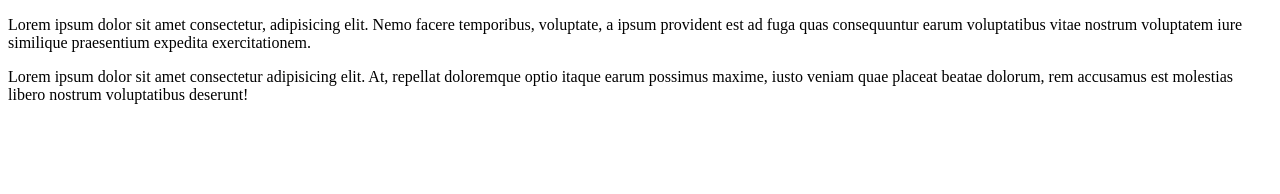
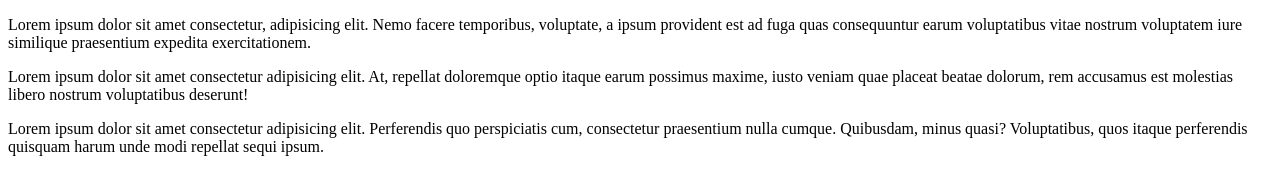
Before and after one commit to ahmedShaabankhallaf/App3, a plain HTML site: page index.html in a window 1280 px wide. Drawn offline with Linux system fonts and the light colour scheme.

Commit message:
first commit

```diff
--- a/index.html
+++ b/index.html
@@ -11,6 +11,9 @@
     <p>
         Lorem ipsum dolor sit amet consectetur adipisicing elit. At, repellat doloremque optio itaque earum possimus maxime, iusto veniam quae placeat beatae dolorum, rem accusamus est molestias libero nostrum voluptatibus deserunt!
     </p>
+    <p>
+        Lorem ipsum dolor sit amet consectetur adipisicing elit. Perferendis quo perspiciatis cum, consectetur praesentium nulla cumque. Quibusdam, minus quasi? Voluptatibus, quos itaque perferendis quisquam harum unde modi repellat sequi ipsum.
+    </p>
 
 </body>
 </html>
```
